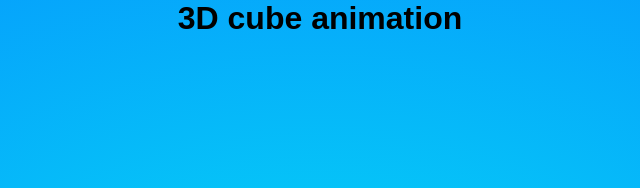
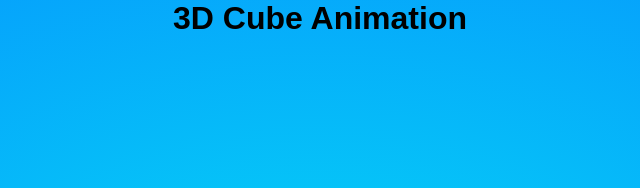
Before and after one commit to Firozkcode/3D-cube-animation, a plain HTML site: page index.html in a window 1280 px wide. Shown: the top 188 px of the page, 320-960 px from the left. Drawn offline with nearby package versions, Linux system fonts and the light colour scheme.

Commit message:
Update index.html
Heading change

```diff
--- a/index.html
+++ b/index.html
@@ -10,7 +10,7 @@
     <script nomodule src="https://unpkg.com/ionicons@7.1.0/dist/ionicons/ionicons.js"></script>
 </head>
 <body>
-    <h1>3D cube animation</h1>
+    <h1>3D Cube Animation</h1>
     <div class="container">
         <div class="button-container">
             <!-- <input type="button" name="hit" value="hit me"> -->
```
